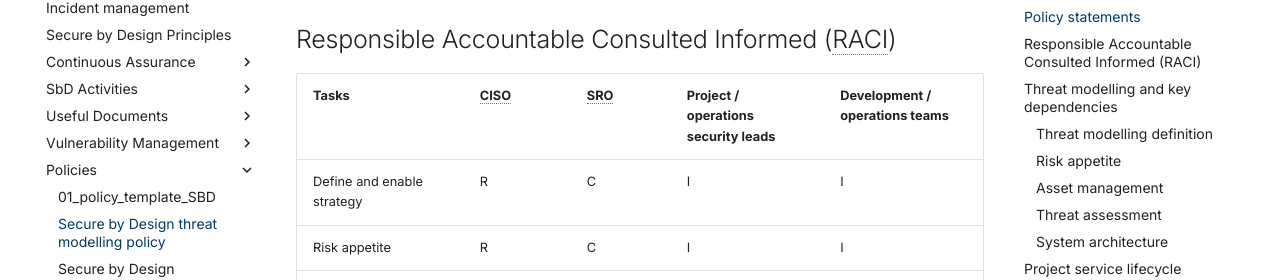
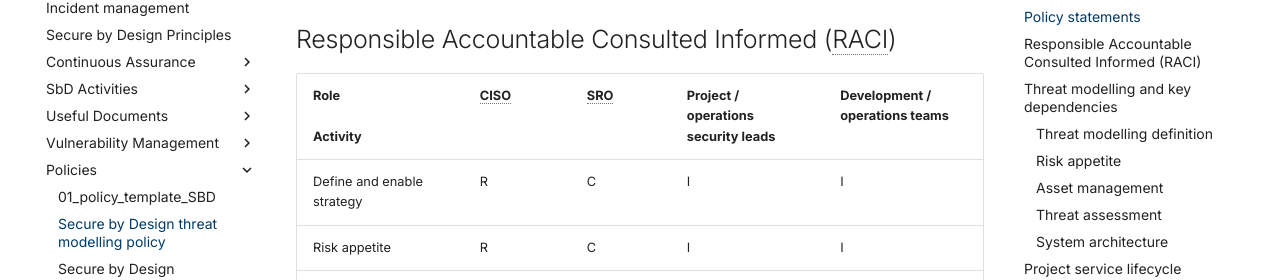
Before and after one commit to DFE-Digital/secure-by-design-docs, an MkDocs documentation site: the page built from docs/policies/threat_modelling_policy.md, in a window 1280 px wide and 900 px high, scrolled down 1257 px. Shown: the part 172-452 px from the top of the window. Built offline with MkDocs 1.6.1 and Material for MkDocs 9.7.7, drawn with Linux system fonts in a browser that asks for light colours; comment, search, counter and statistics services are not loaded.

Commit message:
Update threat_modelling_policy.md
I've updated the table to change the first column header to reflect 'Role/Activity' as with threat intel policy.

```diff
--- a/docs/policies/threat_modelling_policy.md
+++ b/docs/policies/threat_modelling_policy.md
@@ -34,7 +34,7 @@ Exceptions to this policy are likely to occur. Exception requests shall be made
 
 ## Responsible Accountable Consulted Informed (RACI)
 
-|       Tasks                              | CISO           | SRO | Project / operations security leads | Development / operations teams  |
+|       Role<br><br>Activity               | CISO           | SRO | Project / operations security leads | Development / operations teams  |
 |------------------------------------------|----------------|-----|-------------------------------------|---------------------------------|
 | Define and enable strategy               | R              | C   | I                                   | I                               |
 | Risk appetite                            | R              | C   | I                                   | I                               |
```
